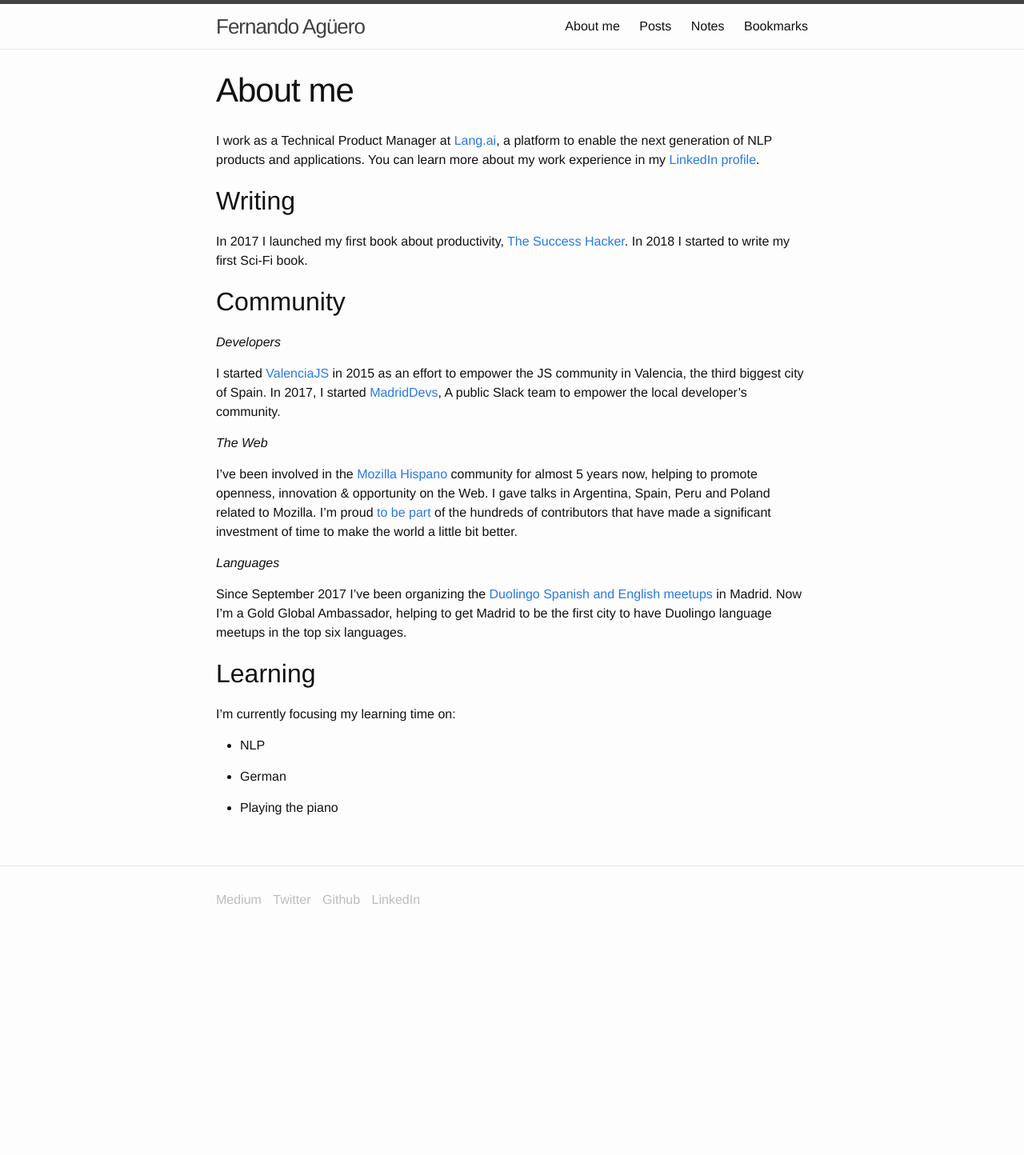
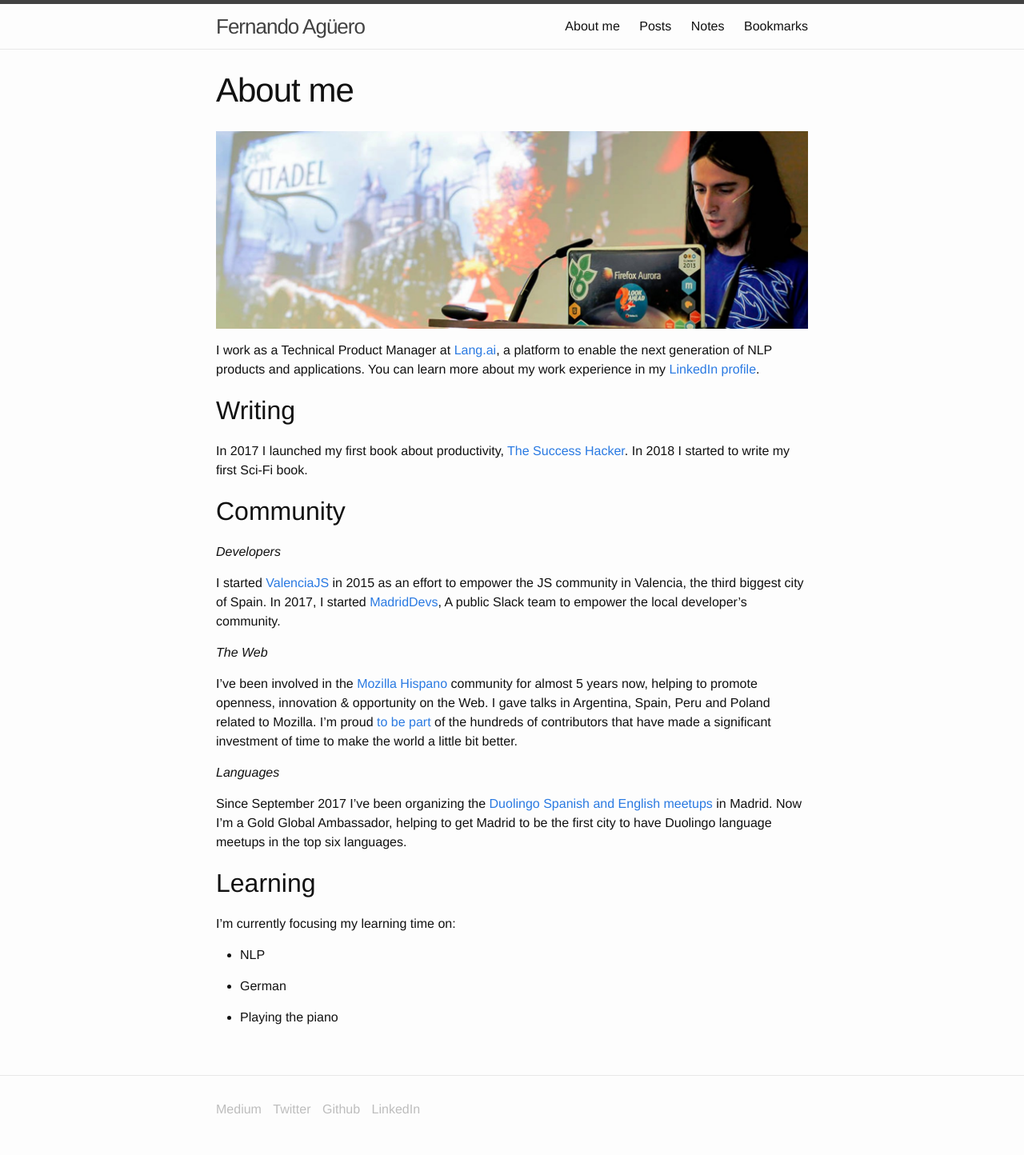
Before and after one commit to fjaguero/site, a Jekyll site: the page built from about.markdown, in a window 1280 px wide. Shown: the whole page at 80% size. Built offline with Jekyll 4.4.1, drawn with Linux system fonts in a browser that asks for light colours; some web fonts are replaced; before the commit the page ends 1182 px from its top, so only the background shows below that.

Commit message:
Updated About

```diff
--- a/about.markdown
+++ b/about.markdown
@@ -2,6 +2,8 @@
 title: About me
 date: 2018-04-14 21:19:00 Z
 ---
+
+![banner.jpg](/uploads/banner.jpg)
 
 I work as a Technical Product Manager at [Lang.ai](https://lang.ai), a platform to enable the next generation of NLP products and applications. You can learn more about my work experience in my [LinkedIn profile](https://www.linkedin.com/in/fjaguero/).
 
```
